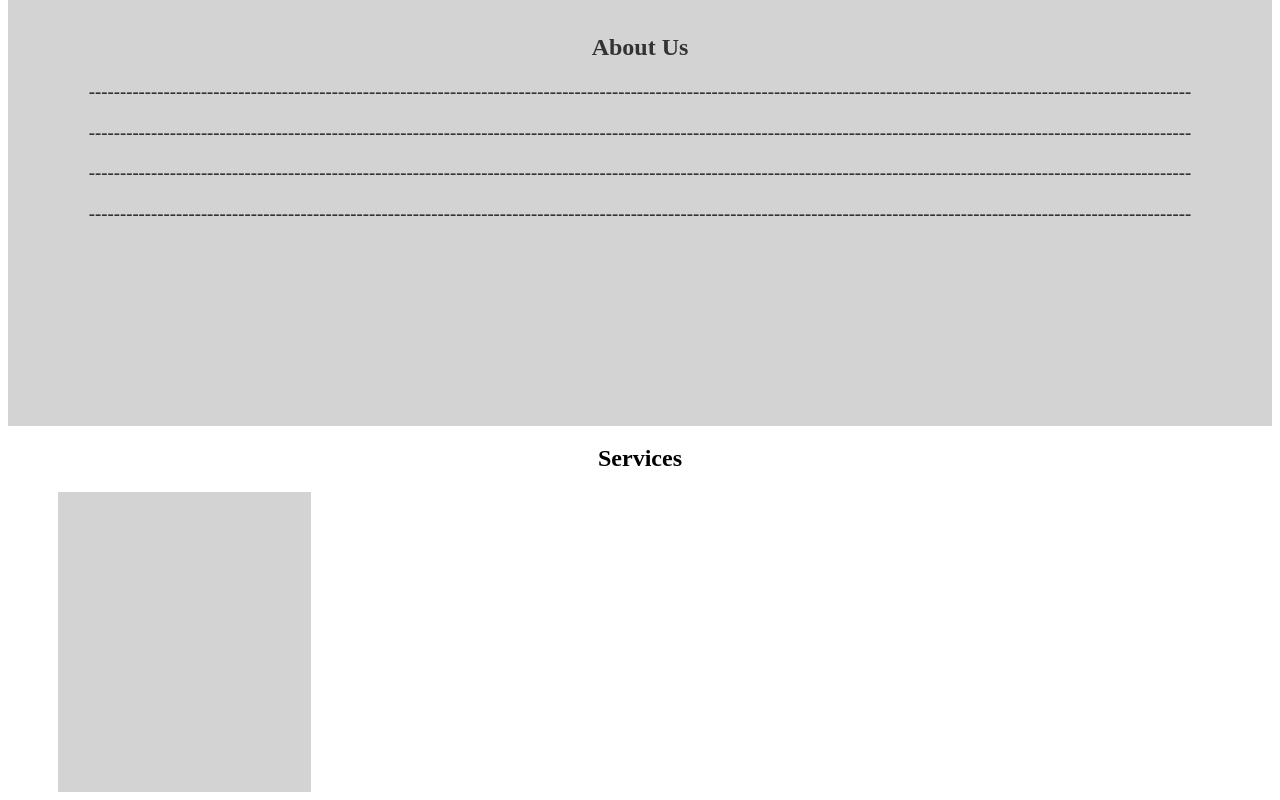
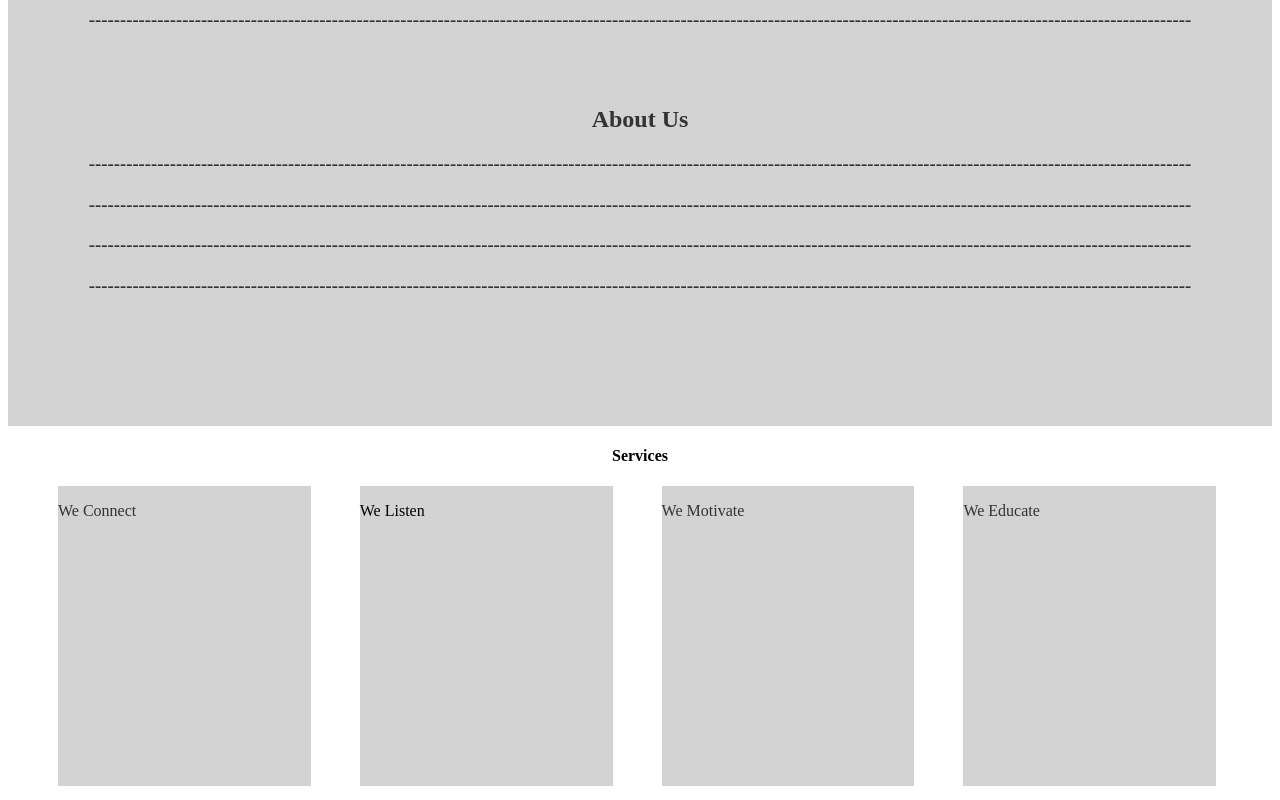
Before and after one commit to SnehaBirru/Alleviated, a plain HTML site: page index.html in a window 1280 px wide. Shown: the part 1138-1938 px from the top of the page. Drawn offline with Linux system fonts and the light colour scheme.

Commit message:
Update index.html

```diff
--- a/index.html
+++ b/index.html
@@ -59,6 +59,10 @@
 <div class="main" id="section2">
         <!-- Mission Statement -->
         <div class="mission">
+          <br>
+          <br>
+          <br>
+          <br>
           <h2><center>Our Mission</center></h2>
           <h3><center>---------------------------------------------------------------------------------------------------------------------------------------------------------------------------------</center></h3>
           <br>
@@ -71,12 +75,22 @@
         </div>
         </div>
                 <!-- Services -->
-                <h2><center>Services</center></h2>
-                <div class="service-boxes">
-                  <div id="box1"></div>
-                  <div id="box2"></div>
-                  <div id="box3"></div>
-                  <div id="box4"></div>
+                <div class="services"></div>
+                <h4><center>Services</center></h4>
                 </div>
+                  <!-- <div> -->
+                    <div class="box1">
+                    <p>We Connect</p>
+                    </div>
+                    <div class="box2">
+                    <p>We Listen</p>
+                    </div>
+                    <div class="box3">
+                    <p>We Motivate</p>
+                    </div>
+                    <div class="box4">
+                    <p>We Educate</p>
+                    </div>
+                <!-- </div> -->
 </body>
 </html>
```
